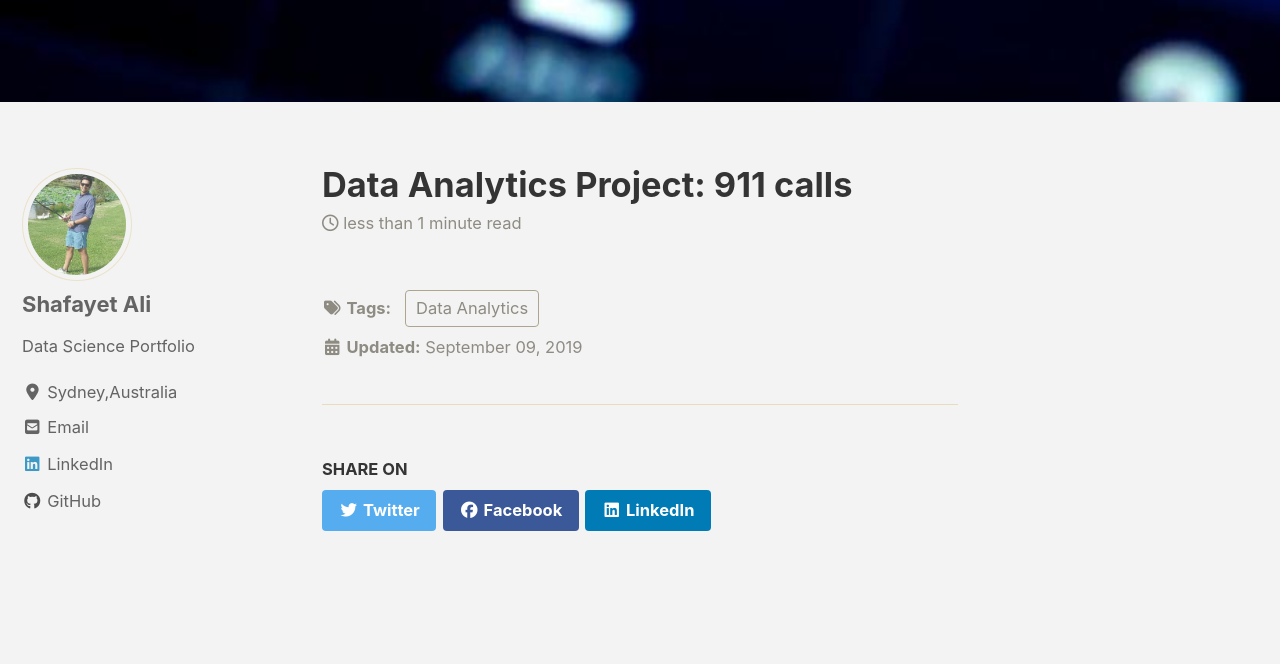
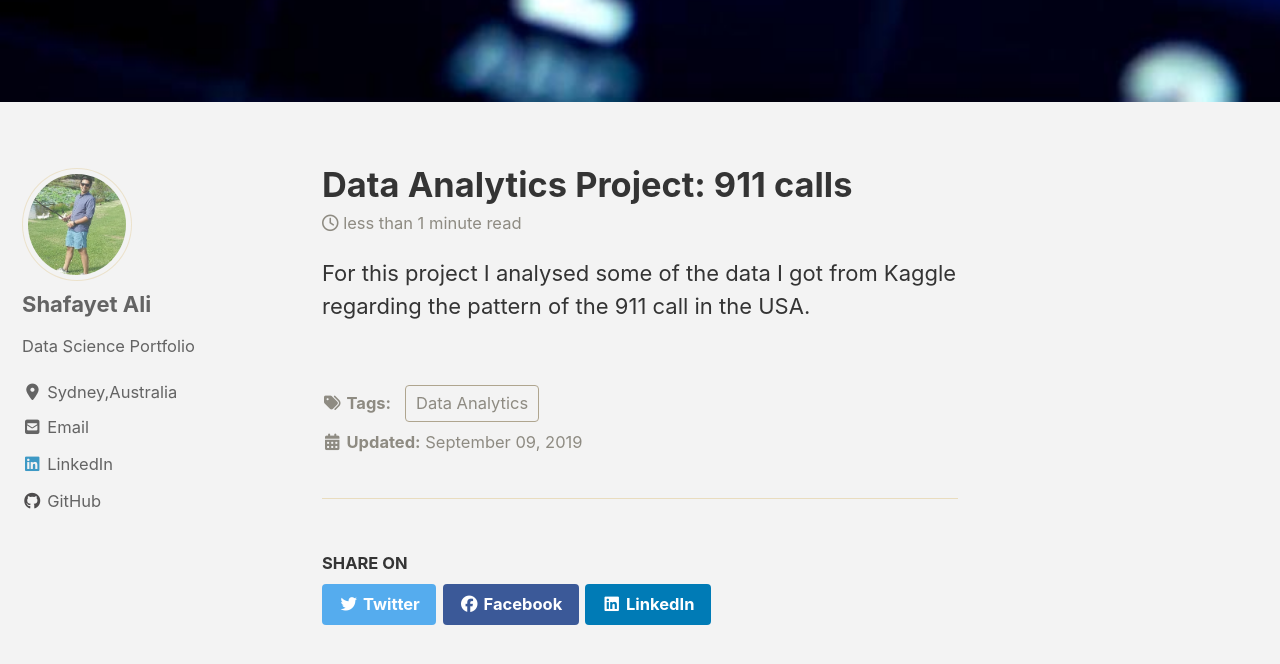
Before and after one commit to shafayet08/shafayet08.github.io, a Jekyll site: the page built from _posts/2019-09-9-911_calls.md, in a window 1280 px wide and 900 px high, scrolled down 605 px. Shown: the top 664 px of the window. Built offline with Jekyll 4.4.1, drawn with Linux system fonts in a browser that asks for light colours; cached includes are drawn as plain includes; nearby versions of some CDN libraries.

Commit message:
new github

```diff
--- a/_posts/2019-09-9-911_calls.md
+++ b/_posts/2019-09-9-911_calls.md
@@ -6,3 +6,4 @@ header:
  image: "/images/911/911.jpg"
  excerpt: "Data Analytics, 911"
 ---
+ For this project I analysed some of the data I got from Kaggle regarding the pattern of the 911 call in the USA.
```
